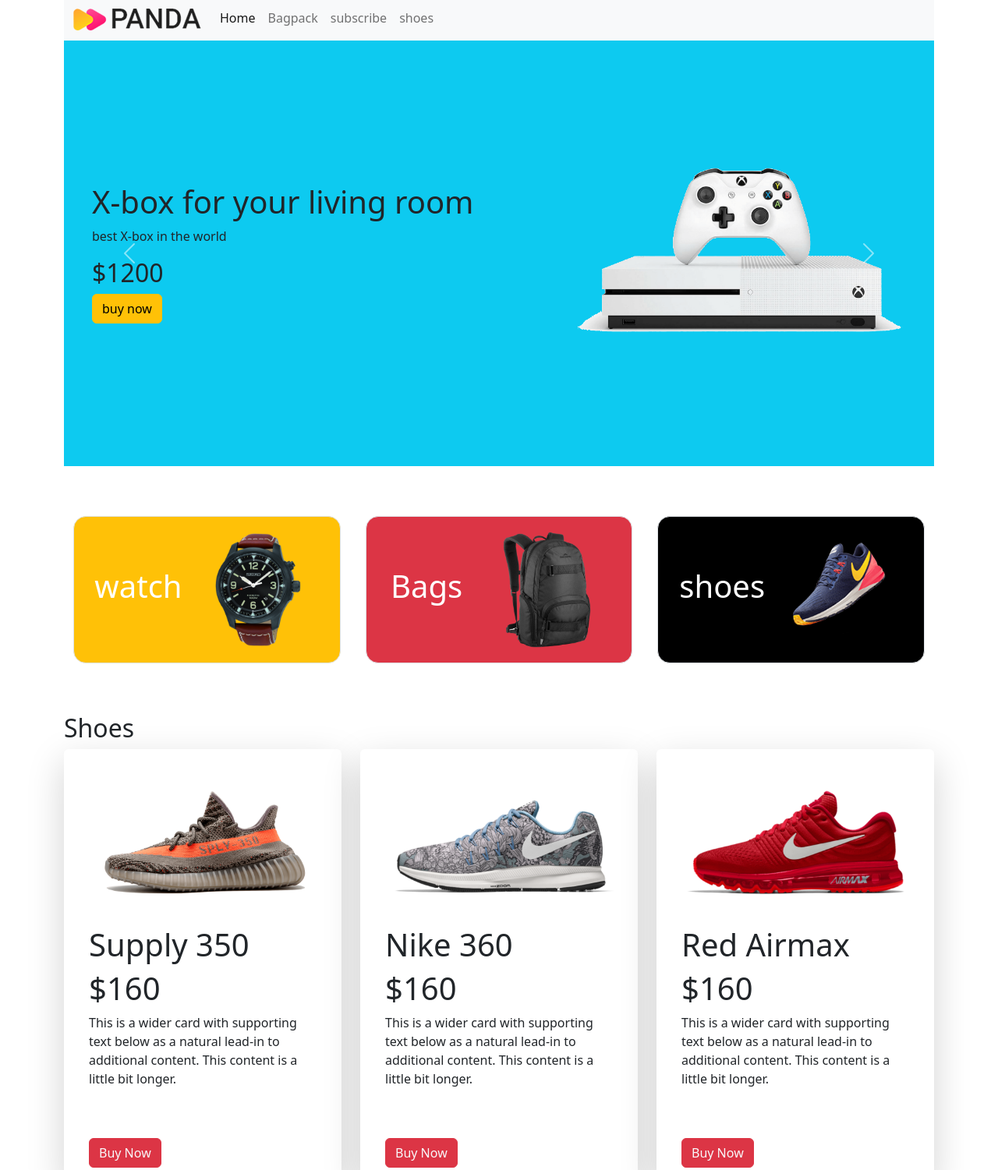
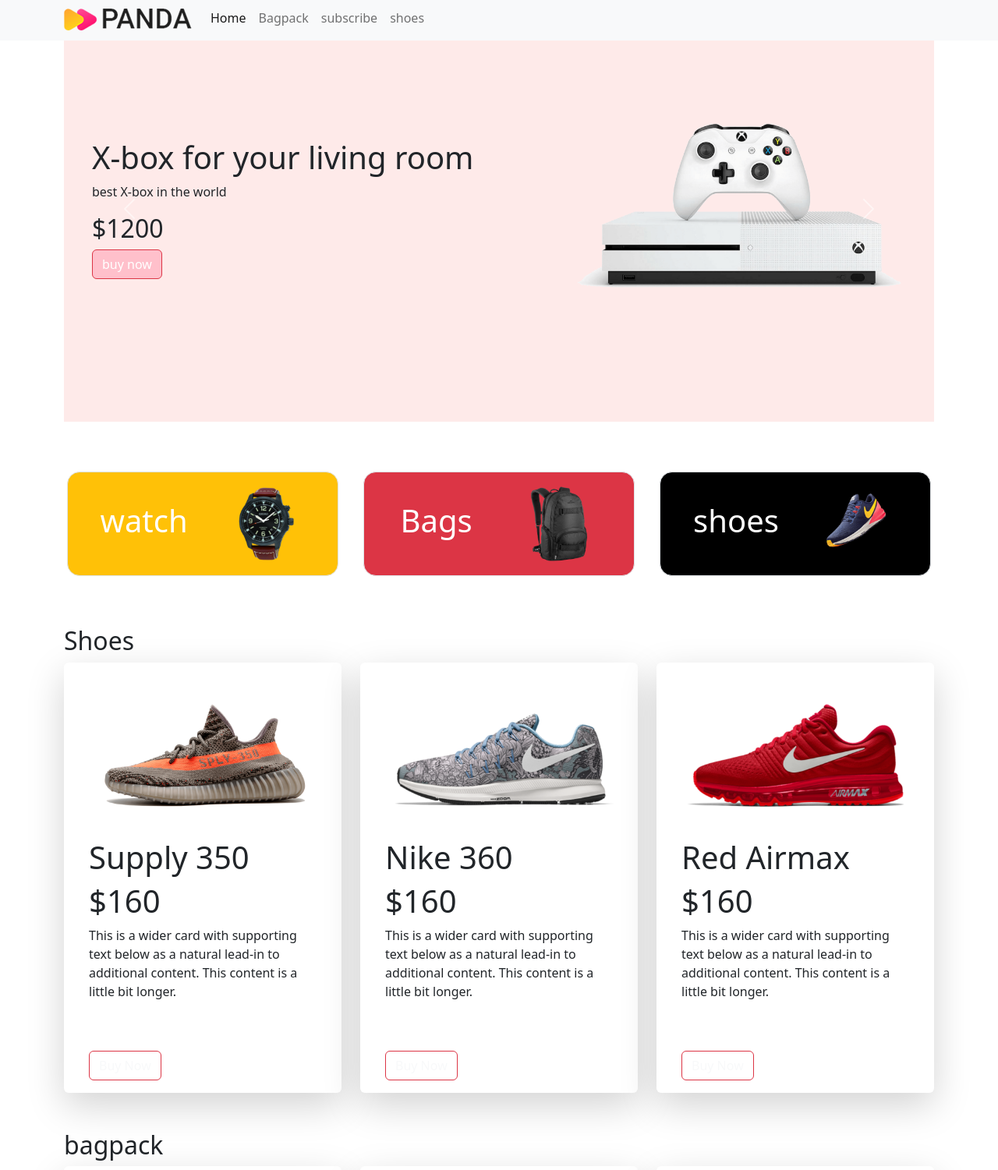
Before and after one commit to jibon8161/e-commerce-site, a plain HTML site: page index.html in a window 1280 px wide. Shown: the part 5-1506 px from the top of the page at 78% size. Drawn offline with nearby package versions, Linux system fonts and the light colour scheme.

Commit message:
css added

```diff
--- a/index.html
+++ b/index.html
@@ -7,11 +7,13 @@
     <title>e-commerce-site</title>
     <link href="https://cdn.jsdelivr.net/npm/bootstrap@5.2.0/dist/css/bootstrap.min.css" rel="stylesheet"
         integrity="sha384-gH2yIJqKdNHPEq0n4Mqa/HGKIhSkIHeL5AyhkYV8i59U5AR6csBvApHHNl/vI1Bx" crossorigin="anonymous">
+    <!-- custom css -->
+    <link rel="stylesheet" href="style.css">
 </head>
 
 <body>
     <header class="container">
-        <nav class="navbar navbar-expand-lg bg-light">
+        <nav class="navbar navbar-expand-lg bg-light fixed-top">
             <div class="container">
                 <a class="navbar-brand" href="#"> <img src="images/logo.png" alt=""></a>
                 <button class="navbar-toggler" type="button" data-bs-toggle="collapse"
@@ -22,16 +24,16 @@
                 <div class="collapse navbar-collapse" id="navbarSupportedContent">
                     <ul class="navbar-nav me-auto mb-2 mb-lg-0">
                         <li class="nav-item">
-                            <a class="nav-link active" aria-current="page" href="#">Home</a>
+                            <a class="nav-link active" aria-current="page" href="#home">Home</a>
                         </li>
                         <li class="nav-item">
-                            <a class="nav-link" href="#">Bagpack</a>
+                            <a class="nav-link" href="#bag">Bagpack</a>
                         </li>
                         <li class="nav-item">
-                            <a class="nav-link" href="#">subscribe</a>
+                            <a class="nav-link" href="#sub">subscribe</a>
                         </li>
                         <li class="nav-item">
-                            <a class="nav-link" href="#">shoes</a>
+                            <a class="nav-link" href="#shoes">shoes</a>
                         </li>
                     </ul>
 
@@ -40,14 +42,11 @@
         </nav>
 
         <!-- slider start -->
-        <section>
-
-        </section>
-
+        <section id="home">
             <div id="carouselExampleControls" class="carousel slide" data-bs-ride="carousel">
                 <div class="carousel-inner">
                     <div class="row">
-                    <div class="carousel-item active bg-warning p-5">
+                        <div class="carousel-item active panda-bg-info p-5">
                             <div class="row">
                                 <div class="col-lg-7 d-flex align-items-center">
 
@@ -55,7 +54,7 @@
                                         <h1>cool Dude headphone</h1>
                                         <p>best headphone in the world</p>
                                         <h2>$1200</h2>
-                                    <div class="btn btn-warning"> buy now </div>
+                                        <div class="btn panda-btn-buy-now "> buy now </div>
                                     </div>
 
                                 </div>
@@ -65,7 +64,7 @@
                             </div>
 
                         </div>
-                    <div class="carousel-item active bg-success p-5">
+                        <div class="carousel-item active panda-bg-info p-5">
                             <div class="row">
                                 <div class="col-lg-7 d-flex align-items-center">
 
@@ -73,7 +72,7 @@
                                         <h1>Mega lcd tv for sports</h1>
                                         <p>best tv in the world</p>
                                         <h2>$1200</h2>
-                                    <div class="btn btn-warning"> buy now </div>
+                                        <div class="btn panda-btn-buy-now "> buy now </div>
                                     </div>
 
                                 </div>
@@ -83,7 +82,7 @@
                             </div>
 
                         </div>
-                    <div class="carousel-item active bg-info p-5">
+                        <div class="carousel-item active panda-bg-info p-5">
                             <div class="row">
                                 <div class="col-lg-7 d-flex align-items-center">
 
@@ -91,7 +90,7 @@
                                         <h1>X-box for your living room</h1>
                                         <p>best X-box in the world</p>
                                         <h2>$1200</h2>
-                                    <div class="btn btn-warning"> buy now </div>
+                                        <div class="btn panda-btn-buy-now "> buy now </div>
                                     </div>
 
                                 </div>
@@ -115,6 +114,10 @@
                         <span class="visually-hidden">Next</span>
                     </button>
                 </div>
+            </div>
+        </section>
+
+
         <!-- slider end -->
 
     </header>
@@ -123,7 +126,7 @@
         <!-- catagories start -->
         <section>
             <div class="container text-center my-5">
-                <div class="row g-2">
+                <div class="row g-4 catagories">
                     <div class="p-3 col-lg-4 col-md-6 col-sm-12">
                         <div class="p-3 border bg-warning d-flex align-items-center justify-content-around rounded-4">
                             <h1 class="text-white">watch</h1>
@@ -154,7 +157,7 @@
         <!-- catagories end -->
 
         <!-- shoes section  start-->
-        <section class="container my-5">
+        <section class="container my-5 " id="shoes">
             <h2>Shoes</h2>
             <div class="row row-cols-1 row-cols-md-2 row-cols-lg-3 g-4">
                 <div class="col">
@@ -168,7 +171,7 @@
                                 additional content. This content is a little bit longer.</p>
                         </div>
                         <div class="button">
-                            <button type="button" class="btn btn-danger text-light ms-3">Buy Now</button>
+                            <button type="button" class="btn button text-light ms-3">Buy Now</button>
 
                         </div>
                     </div>
@@ -184,7 +187,7 @@
                                 additional content. This content is a little bit longer.</p>
                         </div>
                         <div class="button">
-                            <button type="button" class="btn btn-danger text-light ms-3">Buy Now</button>
+                            <button type="button" class="btn button text-light ms-3">Buy Now</button>
 
                         </div>
                     </div>
@@ -201,7 +204,7 @@
                                 additional content. This content is a little bit longer.</p>
                         </div>
                         <div class="button">
-                            <button type="button" class="btn btn-danger text-light ms-3">Buy Now</button>
+                            <button type="button" class="btn button text-light ms-3">Buy Now</button>
 
                         </div>
                     </div>
@@ -215,7 +218,7 @@
         <!-- shoes section end -->
 
         <!-- bag section start -->
-        <section class="container my-5">
+        <section class="container my-5" id="bag">
             <h2>bagpack</h2>
             <div class="row row-cols-1 row-cols-md-2 row-cols-lg-3 g-4">
                 <div class="col">
@@ -229,7 +232,7 @@
                                 additional content. This content is a little bit longer.</p>
                         </div>
                         <div class="button">
-                            <button type="button" class="btn btn-danger text-light ms-3">Buy Now</button>
+                            <button type="button" class="btn button text-light ms-3">Buy Now</button>
 
                         </div>
                     </div>
@@ -245,7 +248,7 @@
                                 additional content. This content is a little bit longer.</p>
                         </div>
                         <div class="button">
-                            <button type="button" class="btn btn-danger text-light ms-3">Buy Now</button>
+                            <button type="button" class="btn button text-light ms-3">Buy Now</button>
 
                         </div>
                     </div>
@@ -262,7 +265,7 @@
                                 additional content. This content is a little bit longer.</p>
                         </div>
                         <div class="button">
-                            <button type="button" class="btn btn-danger text-light ms-3">Buy Now</button>
+                            <button type="button" class="btn button text-light ms-3">Buy Now</button>
 
                         </div>
                     </div>
@@ -273,8 +276,31 @@
         </section>
         <!-- bag section end -->
 
+        <!-- subscribe start -->
+        <section style="height:300px;"
+            class="container rounded-3 d-flex justify-content-center align-items-center  panda-bg-info " id="sub">
+            <div>
+                <h2>LETS STAY IN TOUCH</h2>
+                <p class="mb-1">Get updates on sales, specials and more</p>
+                <form>
+                    <div class="mb-1 p-1">
+                        <label for="exampleInputEmail1" class=" form-label "></label>
+                        <input type="email" class=" form-control" id="exampleInputEmail1" aria-describedby="emailHelp">
+                    </div>
+                    <button type="submit" class="  btn button">Submit</button>
+                </form>
+            </div>
+        </section>
+
+        <!-- subscribe end -->
+
 
     </main>
+
+    <footer class="mt-5">
+        <p class="text-center"> <small>©2023. E-Commerce. All rights reserved. Jibon.</small> </p>
+
+    </footer>
 
 
 
--- /dev/null
+++ b/style.css
@@ -0,0 +1,44 @@
+.panda-bg-info {
+    background-color: #feeae9;
+}
+
+.catagories img {
+    width: 100px;
+
+}
+
+/* footer */
+.panda-btn-buy-now {
+    --bs-btn-color: #fff;
+    --bs-btn-bg: pink;
+    --bs-btn-border-color: #dc3545;
+    --bs-btn-hover-color: #fff;
+    --bs-btn-hover-bg: #bb2d3b;
+    --bs-btn-hover-border-color: #b02a37;
+    --bs-btn-focus-shadow-rgb: 225, 83, 97;
+    --bs-btn-active-color: #fff;
+    --bs-btn-active-bg: #b02a37;
+    --bs-btn-active-border-color: #a52834;
+    --bs-btn-active-shadow: inset 0 3px 5px rgba(0, 0, 0, 0.125);
+    --bs-btn-disabled-color: #fff;
+    --bs-btn-disabled-bg: #dc3545;
+    --bs-btn-disabled-border-color: #dc3545;
+}
+
+.button {
+    --bs-btn-color: #fff;
+    --bs-btn-bg: linear-gradient(to bottom, #FF589B 0%, #FF136F 100%);
+    ;
+    --bs-btn-border-color: #dc3545;
+    --bs-btn-hover-color: #fff;
+    --bs-btn-hover-bg: #bb2d3b;
+    --bs-btn-hover-border-color: #b02a37;
+    --bs-btn-focus-shadow-rgb: 225, 83, 97;
+    --bs-btn-active-color: #fff;
+    --bs-btn-active-bg: #b02a37;
+    --bs-btn-active-border-color: #a52834;
+    --bs-btn-active-shadow: inset 0 3px 5px rgba(0, 0, 0, 0.125);
+    --bs-btn-disabled-color: #fff;
+    --bs-btn-disabled-bg: #dc3545;
+    --bs-btn-disabled-border-color: #dc3545;
+}
```
Lines whose indentation alone changed are shown as unchanged.
